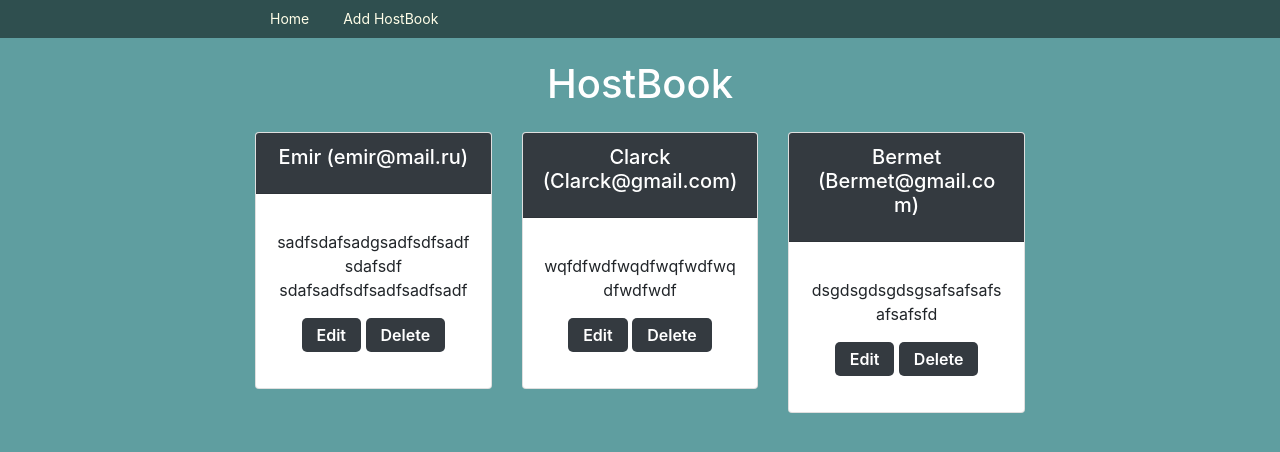
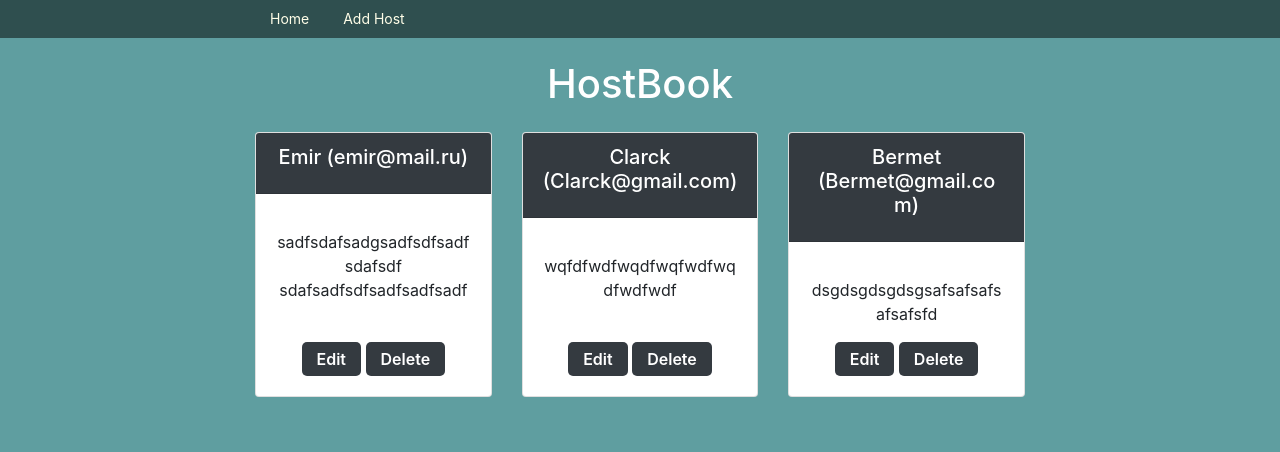
Before and after one commit to emirnur/exam-6, a Django app: page / in a window 1280 px wide. Shown: the top 452 px of the page. Run offline with Django 3.2, Linux system fonts and the light colour scheme; data comes from the database, SQL or seed files in the repository; some libraries are stand-ins or nearby versions.

Commit message:
add create hostbook delete page

```diff
--- a/source/main/urls.py
+++ b/source/main/urls.py
@@ -15,11 +15,12 @@ Including another URLconf
 """
 from django.contrib import admin
 from django.urls import path
-from webapp.views import index_view, hostbook_create_view, hostbook_update_view
+from webapp.views import index_view, hostbook_create_view, hostbook_update_view, hostbook_delete_view
 
 urlpatterns = [
     path('admin/', admin.site.urls),
     path('', index_view, name='index'),
     path('host/add/', hostbook_create_view, name='hostbook_add'),
     path('host/<int:pk>/update', hostbook_update_view, name='hostbook_update'),
+    path('host/<int:pk>/delete', hostbook_delete_view, name='hostbook_delete'),
 ]
--- a/source/webapp/static/css/style.css
+++ b/source/webapp/static/css/style.css
@@ -119,3 +119,10 @@ body{
 .btn-danger:hover {
     box-shadow: rgba(255, 0, 0, 0.8) 0 0 5px;
 }
+.card-body{
+    display: flex;
+    flex-direction: column;
+}
+.card-body .host-text{
+    flex-grow: 1;
+}
--- a/source/webapp/templates/index.html
+++ b/source/webapp/templates/index.html
@@ -1,20 +1,23 @@
 {% extends 'base.html' %}
 {% block menu %}
-    <li><a href="{% url 'hostbook_add' %}">Add HostBook</a></li>
+    <li><a href="{% url 'hostbook_add' %}">Add Host</a></li>
 {% endblock %}
 
 {% block content %}
     <h1 class="text-center text-white">HostBook</h1>
 <div class="row">
     {% for host in hosts %}
-        <div class="col-sm-4 pt-3">
+        <div class="col-sm-4 pt-3 d-flex align-items-stretch">
             <div class="card">
                 <div class="card-header text-center bg-dark mb-3 text-white">
                     <h5 class="card-title">{{ host.name }} ({{ host.email }})</h5>
                 </div>
                 <div class="card-body text-center">
-                    <p>{{ host.text }}</p>
-                    <p><a href="{% url 'hostbook_update' host.pk %}" class="btn btn-dark">Edit</a> <a href="" class="btn btn-dark">Delete</a></p>
+                    <p class="host-text">{{ host.text }}</p>
+                    <div>
+                        <a href="{% url 'hostbook_update' host.pk %}" class="btn btn-dark">Edit</a>
+                        <a href="{% url 'hostbook_delete' host.pk %}" class="btn btn-dark">Delete</a>
+                    </div>
                 </div>
             </div>
         </div>
--- a/source/webapp/templates/update.html
+++ b/source/webapp/templates/update.html
@@ -1,8 +1,6 @@
 {% extends "base.html" %}
 {% block title %}Update Host{% endblock %}
-{% block menu %}
-    <li><a href="{% url 'hostbook_update' host.pk %}">View</a></li>
-{% endblock %}
+
 {% block content %}
     <h1>Update Tracker</h1>
     <form method="POST" action="{% url "hostbook_update" host.pk %}">
--- a/source/webapp/views.py
+++ b/source/webapp/views.py
@@ -48,3 +48,11 @@ def hostbook_update_view(request, pk):
             return redirect('index')
         else:
             return render(request, 'update.html', context={'form': form, 'host': host})
+
+def hostbook_delete_view(request, pk):
+    host = get_object_or_404(HostBook, pk=pk)
+    if request.method == 'GET':
+        return render(request, 'delete.html', context={'host': host})
+    elif request.method == 'POST':
+        host.delete()
+        return redirect('index')
```
Also changed, not shown: source/webapp/templates/delete.html (+10 -9 lines).
